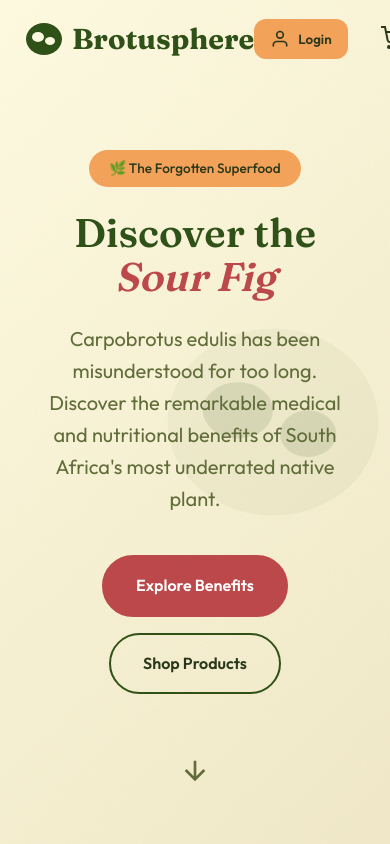
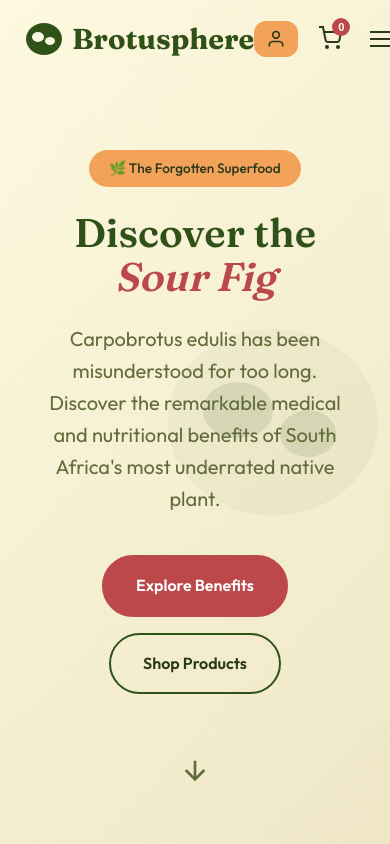
Before and after one commit to ubuntupunk/brotusphere, a website with bundled scripts: page index.html in a window 390 px wide. Shown: the top 844 px of the page. Built offline with nearby package versions, Linux system fonts and the light colour scheme; files whose address does not match are found by name.

Commit message:
Hide auth button text in mobile, reduce gap

```diff
--- a/css/styles.css
+++ b/css/styles.css
@@ -1874,6 +1874,18 @@ footer {
         display: block;
     }
 
+    .auth-btn {
+        padding: 8px 12px;
+    }
+
+    .auth-btn span {
+        display: none;
+    }
+
+    .nav-right {
+        gap: 12px;
+    }
+
     .hero {
         padding: 0 24px;
     }
```
